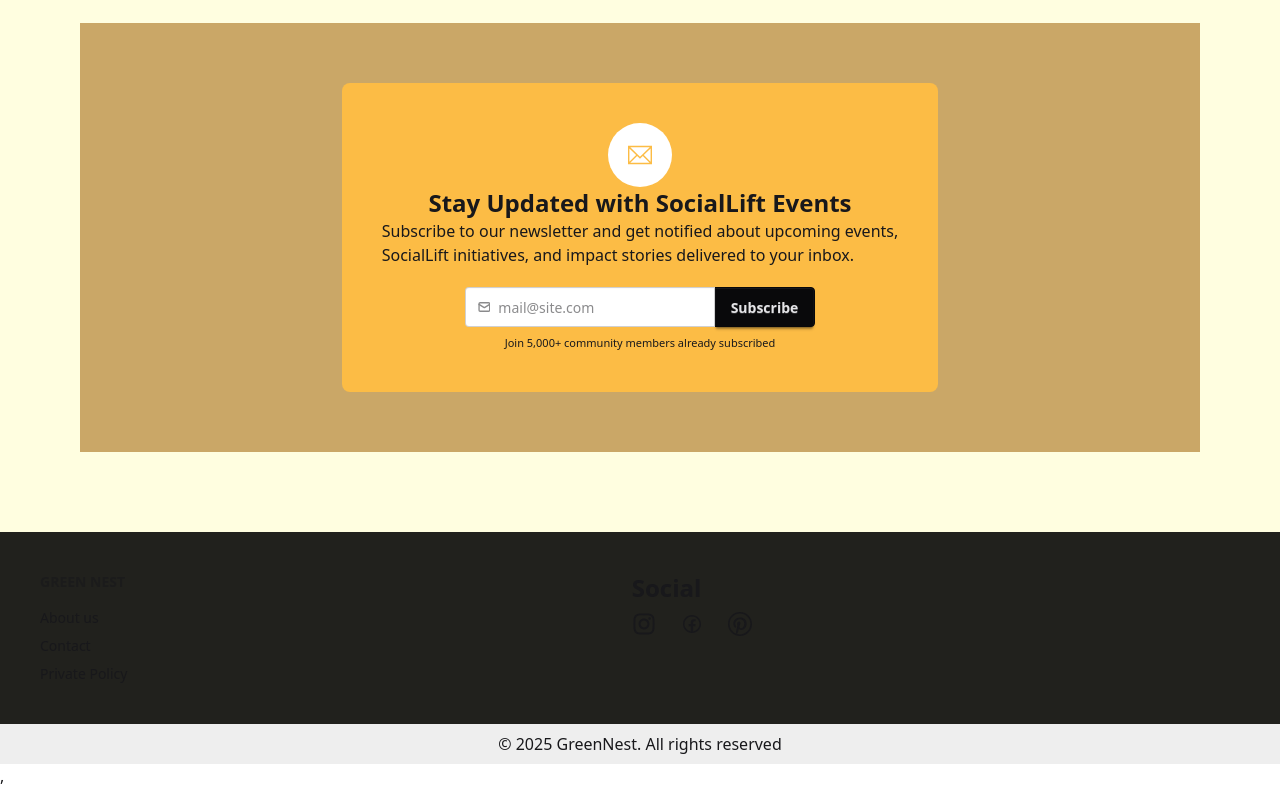
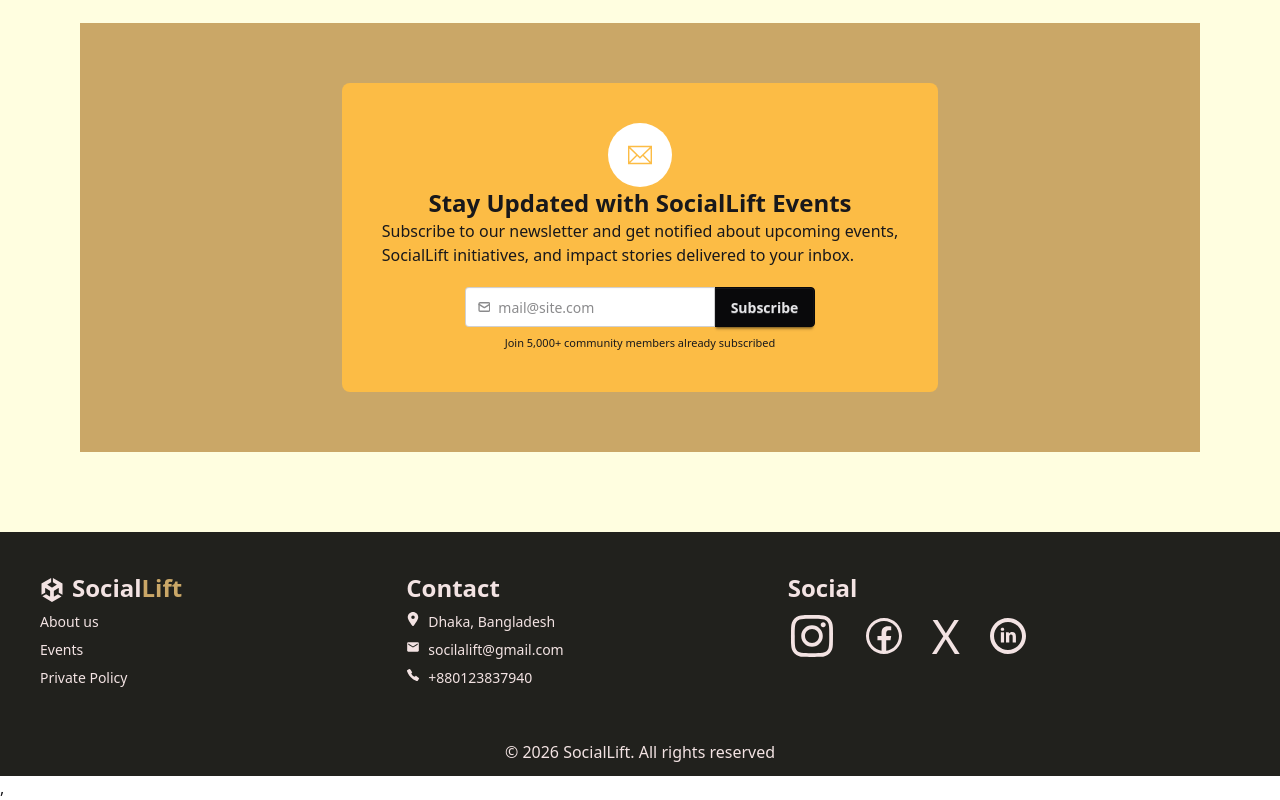
Before and after one commit to tarif421/SocialLift, a React (Vite) app: page / in a window 1280 px wide. Shown: the part 1789-2589 px from the top of the page. Built offline with nearby package versions, Linux system fonts and the light colour scheme; no server answers.

Commit message:
footer added

```diff
--- a/src/Components/Footer.jsx
+++ b/src/Components/Footer.jsx
@@ -1,38 +1,67 @@
 import React from "react";
+import { BsUnity } from "react-icons/bs";
 import { FaInstagram } from "react-icons/fa";
+import { FaLocationDot } from "react-icons/fa6";
 import { ImPinterest2 } from "react-icons/im";
+import { IoCallSharp } from "react-icons/io5";
 import { LiaFacebook } from "react-icons/lia";
+import { MdEmail } from "react-icons/md";
+import { TiSocialLinkedinCircular } from "react-icons/ti";
 
 const Footer = () => {
   return (
     <>
       <footer>
-        <div className="footer sm:footer-horizontal bg-[#000000de] text-base-content p-10">
+        <div className="footer sm:footer-horizontal bg-[#000000de]  p-10 text-[#f3e3e3]">
           <nav >
-            <h6 className="footer-title">Green Nest</h6>
+            <div className="flex ">
+              <div className="mt-1.5" >
+                <span className="text-[#f3e3e3] text-2xl "> <BsUnity /> </span>
+              </div>
+             <div className=" ml-2">
+                 <a className=" text-2xl font-bold text-[#f3e3e3]">Social<span className="text-[#caa767]">Lift</span></a>
+
+             </div>
+             </div>
             <a className="link link-hover">About us</a>
-            <a className="link link-hover">Contact</a>
+            <a className="link link-hover">Events</a>
             <a className="link link-hover">Private Policy</a>
+          </nav>
+          <nav >
+            <h6 className="text-[#f3e3e3] text-2xl font-semibold ">Contact</h6>
+           <div className="flex gap-2 ">
+            <span><FaLocationDot /></span>
+            <p>Dhaka, Bangladesh</p>
+           </div>
+           <div className="flex gap-2 ">
+            <MdEmail />
+            <p>socilalift@gmail.com</p>
+           </div>
+           <div className="flex gap-2 ">
+            <IoCallSharp />
+            <p>+880123837940</p>
+           </div>
           </nav>
 
           <nav>
             <h2 className="text-2xl font-semibold">Social</h2>
-            <div className="flex gap-6 text-2xl">
+            <div className="flex gap-6 text-5xl">
               <p>
                 <FaInstagram />
               </p>
               <p>
                 <LiaFacebook />
               </p>
-              <p>
-                <ImPinterest2 />
+              <p >
+                X
               </p>
+              <p><TiSocialLinkedinCircular /></p>
             </div>
           </nav>
         </div>
 
-        <p className="text-center items-center sm:footer-horizontal bg-base-300 text-base-content py-2">
-          © 2025 GreenNest. All rights reserved
+        <p className="text-center items-center sm:footer-horizontal bg-[#000000de] text-[#f3e3e3] p-3">
+          © 2026 SocialLift. All rights reserved
         </p>
       </footer>
     </>
```
